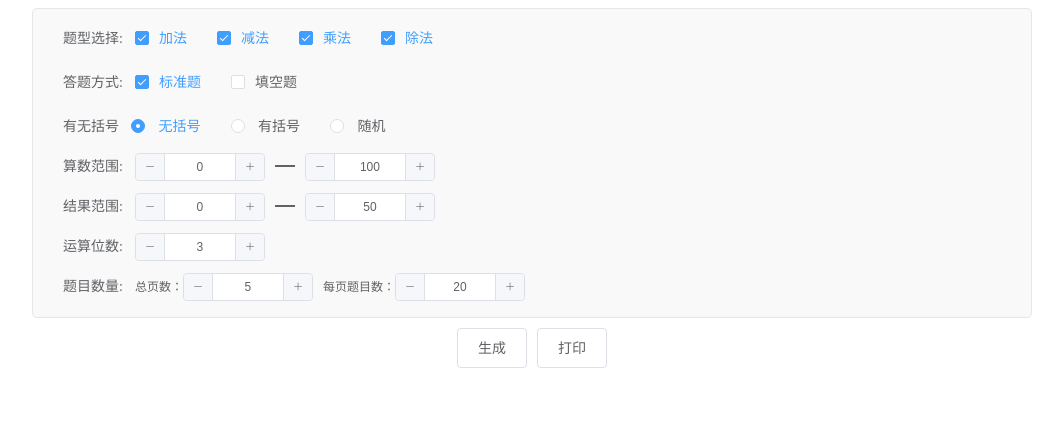
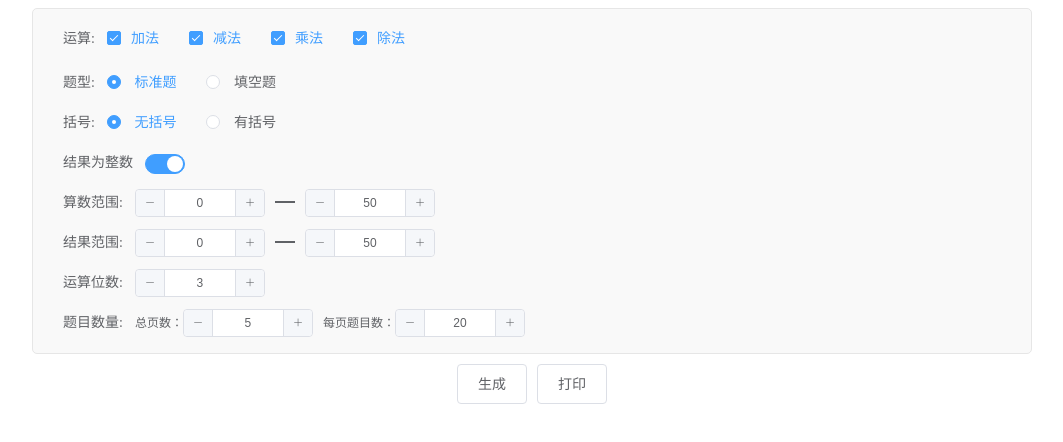
Before and after one commit to leanfish2011/e-learn, a Vue app: page / in a window 1280 px wide. Shown: the top 442 px of the page, without its empty margins (108-1171 px from the left). Built offline with nearby package versions, Linux system fonts and the light colour scheme.

Commit message:
feat:replace js

```diff
--- a/src/components/common/Option.vue
+++ b/src/components/common/Option.vue
@@ -2,7 +2,7 @@
   <div class="option">
     <div class="option-form">
       <el-form :model="optionModel">
-        <el-form-item label="题型选择:">
+        <el-form-item label="运算:">
           <el-checkbox-group v-model="optionModel.opeList">
             <el-checkbox label="+" name="type">
               加法
@@ -19,29 +19,30 @@
           </el-checkbox-group>
         </el-form-item>
 
-        <el-form-item label="答题方式:">
-          <el-checkbox-group v-model="optionModel.displayType">
-            <el-checkbox :label="1">
+        <el-form-item label="题型:">
+          <el-radio-group v-model="optionModel.displayType">
+            <el-radio :label="1">
               标准题
-            </el-checkbox>
-            <el-checkbox :label="2">
+            </el-radio>
+            <el-radio :label="2">
               填空题
-            </el-checkbox>
-          </el-checkbox-group>
+            </el-radio>
+          </el-radio-group>
         </el-form-item>
 
-        <el-form-item label="有无括号">
+        <el-form-item label="括号:">
           <el-radio-group v-model="optionModel.bracketType">
-            <el-radio :label="0">
+            <el-radio :label="1">
               无括号
             </el-radio>
-            <el-radio :label="1">
+            <el-radio :label="2">
               有括号
             </el-radio>
-            <el-radio :label="2">
-              随机
-            </el-radio>
           </el-radio-group>
+        </el-form-item>
+
+        <el-form-item label="结果为整数">
+          <el-switch v-model="optionModel.isInt"></el-switch>
         </el-form-item>
 
         <el-form-item label="算数范围:">
@@ -114,15 +115,16 @@ export default {
       optionModel: {
         opeList: ['+', '-', '*', '/'], // 可选运算符
         paraMin: 0, // 参与运算的数的最小值
-        paraMax: 100, // 参与运算的数的最大值
+        paraMax: 50, // 参与运算的数的最大值
         resultMin: 0, // 计算结果的最小值
         resultMax: 50, // 计算结果的最大值
         numCount: 3, // 运算位数
         examNum: 100, // 生成题目数量
         pageCount: 5, // 总页数
         pageSize: 20, // 每页题目数量
-        displayType: [1], // 题目呈现方式。1|标准题型，2|填空题型
-        bracketType: 0, // 有无括号。0|无、1|有、2|随机
+        displayType: 1, // 题目呈现方式。1：标准题型，2：填空题型
+        bracketType: 1, // 有无括号。1：无、2：有
+        isInt: true,// 结果为整数
       },
     };
   },
--- a/src/utils/math.js
+++ b/src/utils/math.js
@@ -262,11 +262,11 @@ function examOne(opeList, isFill, hasBrackets, paraMin, paraMax, numCount) {
 
   if (isFill) {
     const toRep = transExamType(expression);
-    const exp = expression.join("");
+    const exp = expression.join("") + "=";
     return {"exp": exp, "result": result, "toRep": toRep};
   }
 
-  const exp = expression.join("");
+  const exp = expression.join("") + "=";
   return {"exp": exp, "result": result};
 }
 
@@ -324,13 +324,13 @@ function examBatch(opeList, isFill, hasBrackets, paraMin, paraMax,
  */
 export function startExamBatch(params) {
   const opeList = params.opeList || ["+", "-", "*", "/"];
-  const isFill = params.isFill || false;
-  const hasBrackets = params.hasBrackets || true;
+  const isFill = params.displayType === 2 ? true : false;
+  const hasBrackets = params.bracketType === 1 ? false : true;
   const paraMin = params.paraMin || 1;
-  const paraMax = params.paraMax || 100;
+  const paraMax = params.paraMax || 50;
   const resultMin = params.resultMin || 0;
   const resultMax = params.resultMax || 50;
-  const isInt = params.isInt || true;
+  const isInt = params.isInt;
   const numCount = params.numCount || 3;
   const examNum = params.examNum || 100;
 
```
